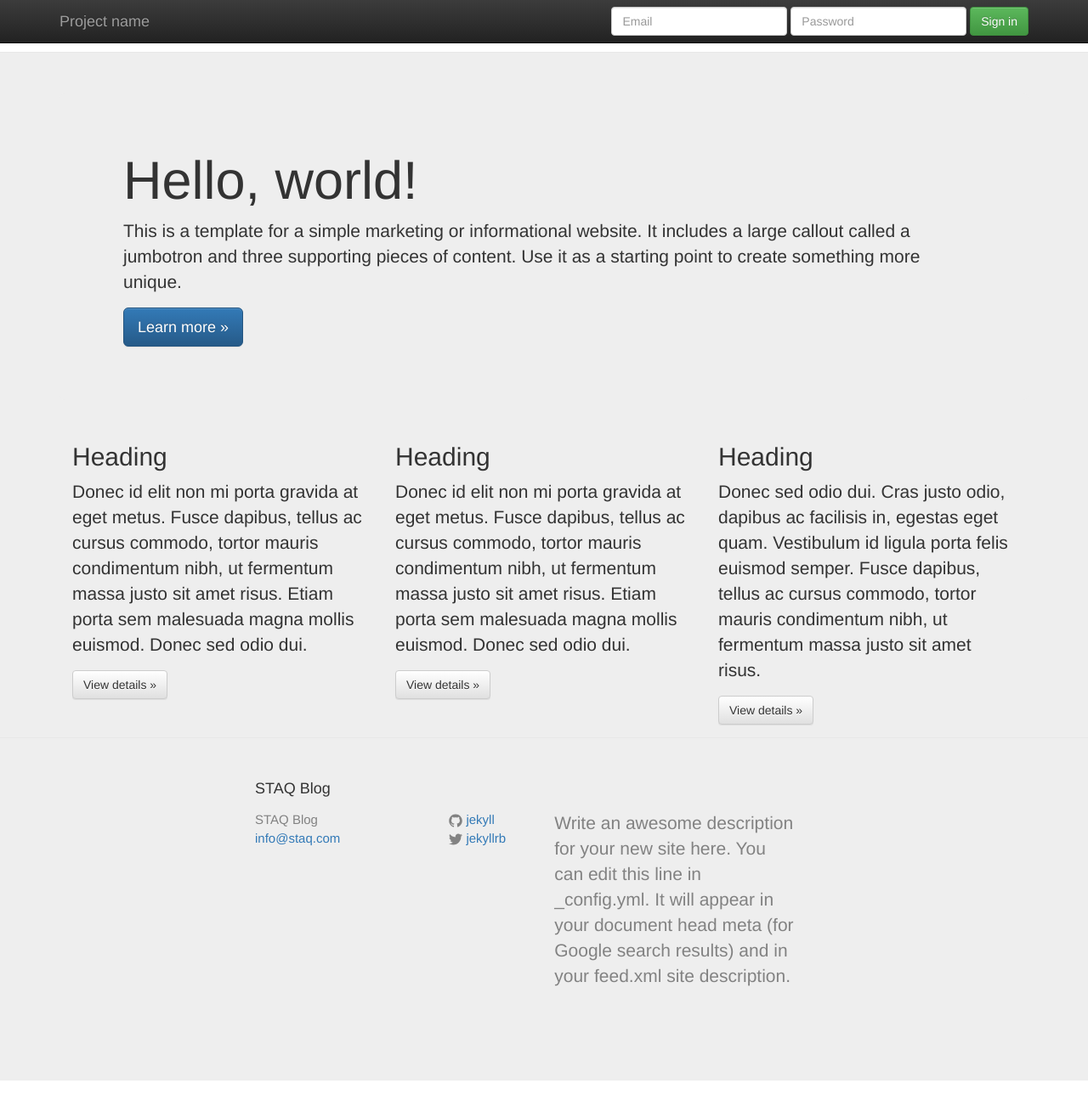
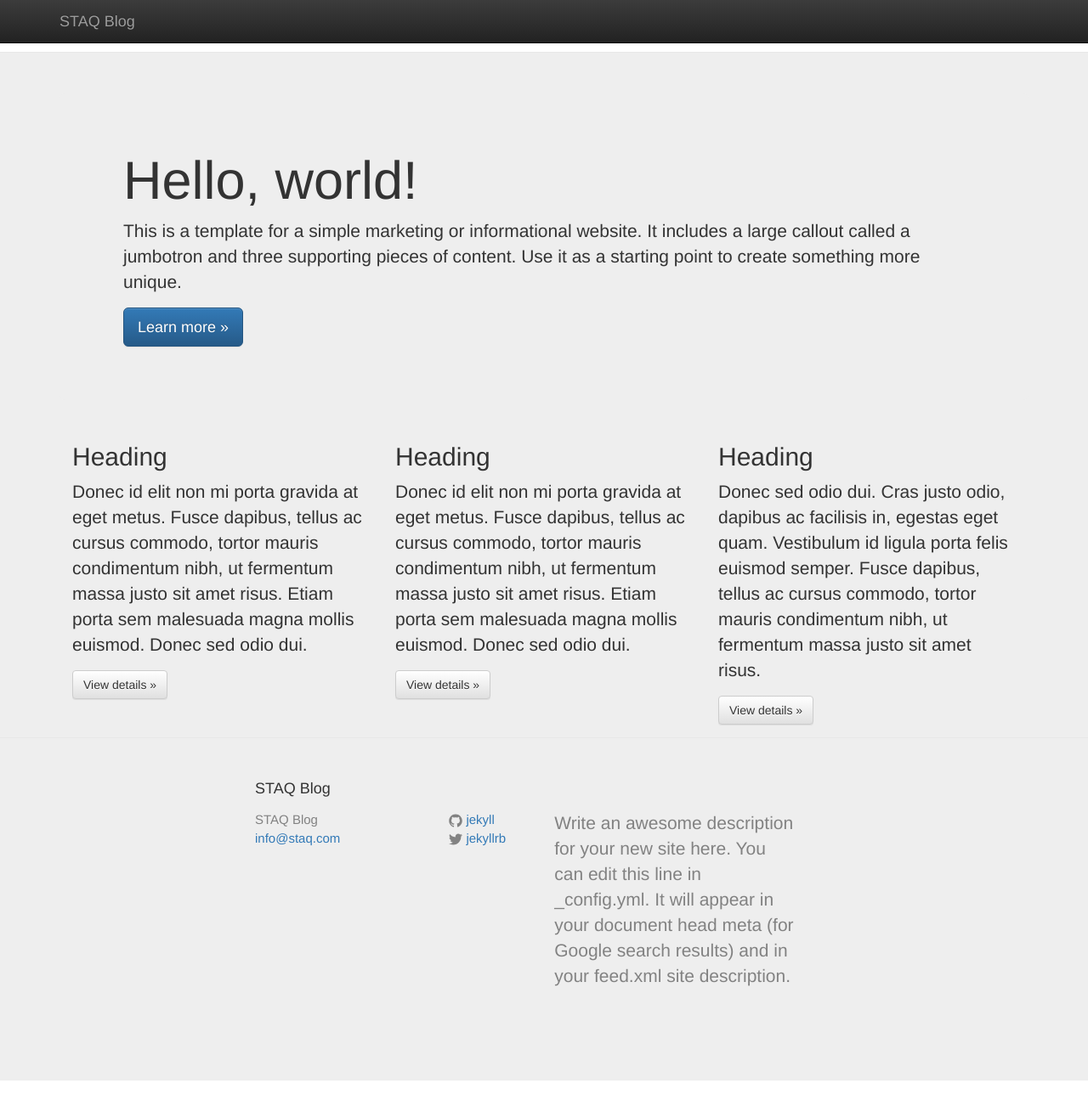
Before and after one commit to marissanbush1/staq, a Jekyll site: the page built from index.html, in a window 1280 px wide and 1302 px high. Shown: the whole window at 85% size. Built offline with Jekyll 4.4.1, drawn with Linux system fonts in a browser that asks for light colours.

Commit message:
comment out the email form

```diff
--- a/_includes/header.html
+++ b/_includes/header.html
@@ -13,18 +13,18 @@
             <span class="icon-bar"></span>
             <span class="icon-bar"></span>
           </button>
-          <a class="navbar-brand" href="#">Project name</a>
+          <a class="navbar-brand" href="#">STAQ Blog</a>
         </div>
         <div id="navbar" class="navbar-collapse collapse">
           <form class="navbar-form navbar-right">
-            <div class="form-group">
+            <!--<div class="form-group">
               <input type="text" placeholder="Email" class="form-control">
             </div>
             <div class="form-group">
               <input type="password" placeholder="Password" class="form-control">
             </div>
             <button type="submit" class="btn btn-success">Sign in</button>
-          </form>
+          </form>-->
         </div><!--/.navbar-collapse -->
       </div>
     </nav>
```
